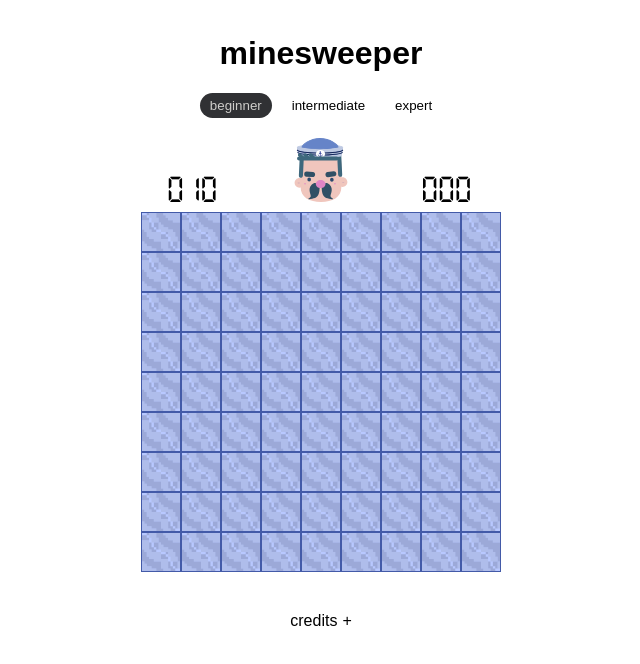
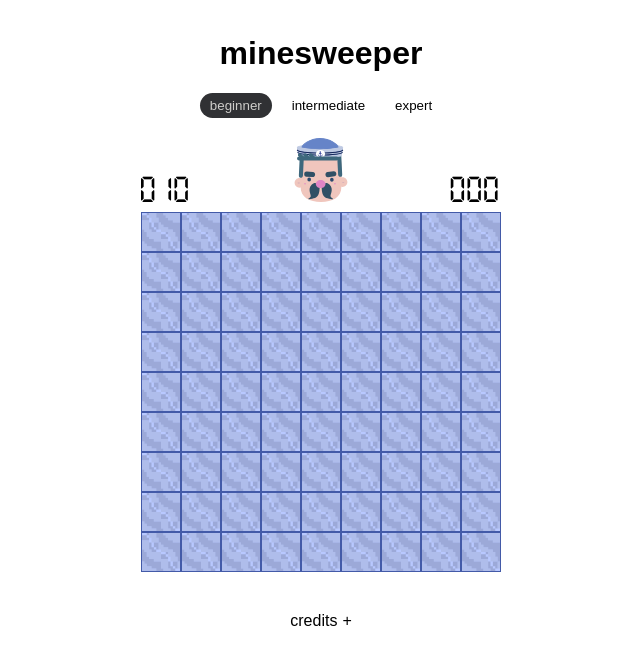
Before and after one commit to ezhai24/minesweeper, a Next.js app: page / in a window 1280 px wide. Shown: the top 664 px of the page, without its empty margins (319-959 px from the left). Built offline with nearby package versions, Linux system fonts and the light colour scheme.

Commit message:
make ticker panel as wide as minefield

```diff
--- a/components/Minesweeper/TickerPanel.tsx
+++ b/components/Minesweeper/TickerPanel.tsx
@@ -7,9 +7,8 @@ const Panel = styled.div({
   display: 'flex',
   marginTop: 20,
   marginBottom: 10,
-  justifyContent: 'center',
+  justifyContent: 'space-between',
   alignItems: 'flex-end',
-  gap: 70,
   fontFamily: 'Seven Segments',
   fontSize: 24,
 });
--- a/components/Minesweeper/index.tsx
+++ b/components/Minesweeper/index.tsx
@@ -14,13 +14,15 @@ import {
   PlotState,
 } from './utils';
 
+const Gameboard = styled.div(({ numColumns }: { numColumns: number }) => ({
+  width: '90%',
+  maxWidth: 40 * numColumns,
+}));
 const Minefield = styled.div(
   ({ numRows, numColumns }: { numRows: number; numColumns: number }) => ({
     display: 'grid',
     gridTemplateRows: `repeat(${numRows}, 1fr)`,
     gridTemplateColumns: `repeat(${numColumns}, 1fr)`,
-    width: '90%',
-    maxWidth: 40 * numColumns,
     '@media (max-width: 768px)': {
       gridTemplateRows: `repeat(${numColumns}, 1fr)`,
       gridTemplateColumns: `repeat(${numRows}, 1fr)`,
@@ -204,6 +206,7 @@ const Minesweeper = () => {
         setDifficulty={setDifficulty}
         resetField={resetField}
       />
+      <Gameboard numColumns={fieldSize.numColumns}>
         <TickerPanel
           flagsLeft={flagsLeft}
           isMouseDown={isMouseDown}
@@ -229,6 +232,7 @@ const Minesweeper = () => {
             ))
           )}
         </Minefield>
+      </Gameboard>
     </>
   );
 };
```
Lines whose indentation alone changed are shown as unchanged.
